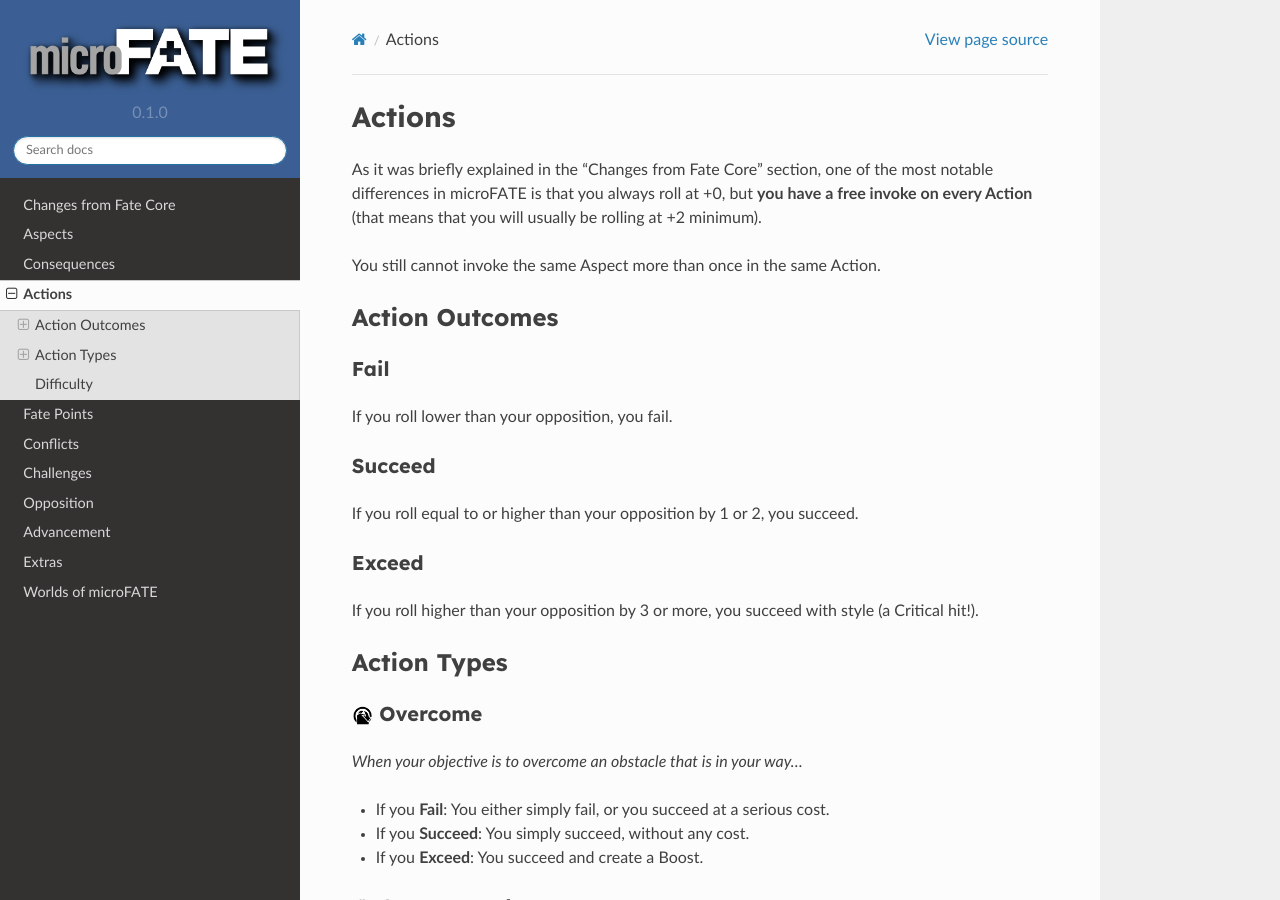
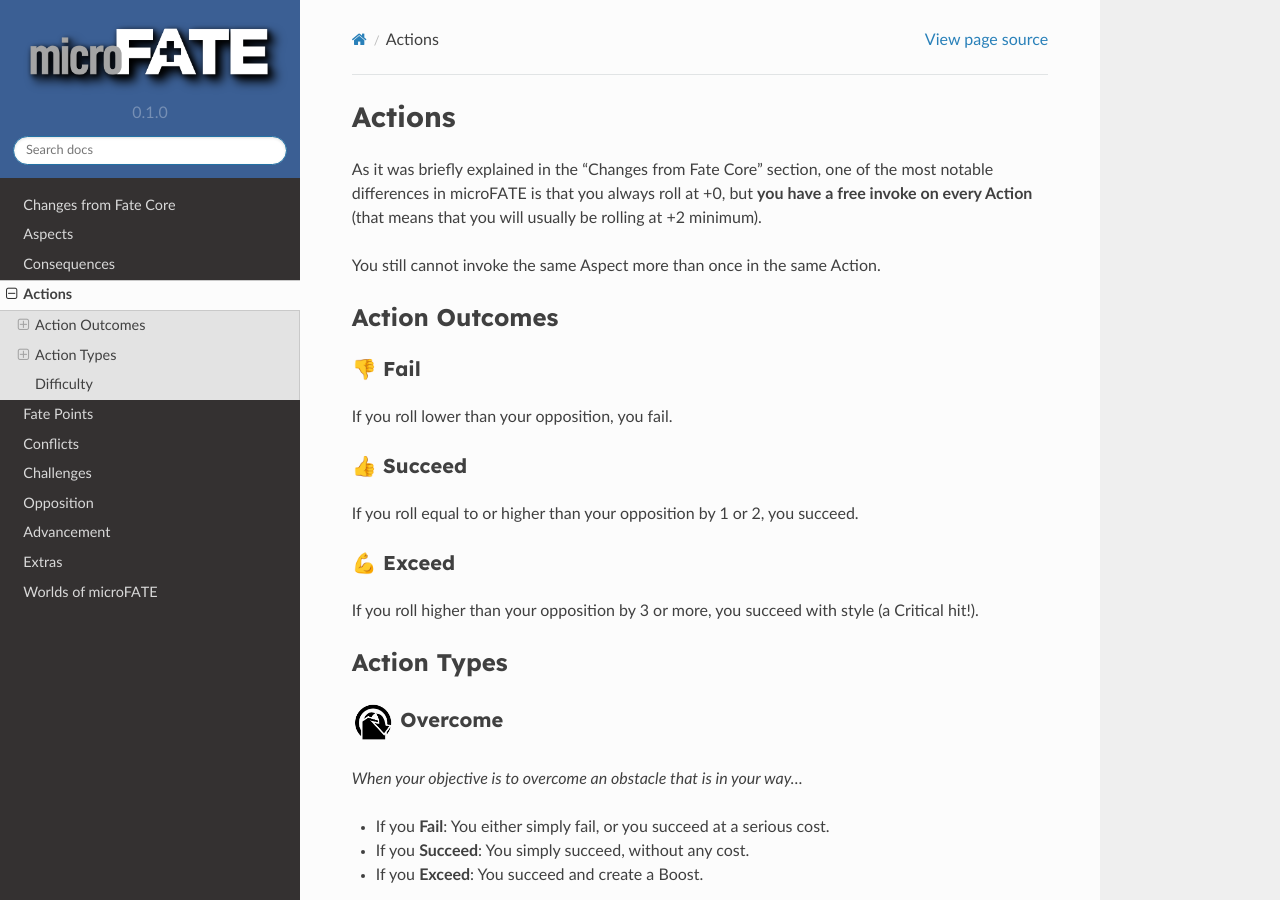
Before and after one commit to TaTooKa/microfate, a Sphinx documentation site: the page built from docs/source/pages/actions.rst, in a window 1280 px wide and 900 px high. Built offline with Sphinx 7.4.7 and the Read the Docs theme 2.0.0, drawn with Linux system fonts in a browser that asks for light colours.

Commit message:
Add emojis and increase icon sizes.

```diff
--- a/docs/source/pages/actions.rst
+++ b/docs/source/pages/actions.rst
@@ -1,14 +1,14 @@
 .. |icon_overcome| image:: ../_static/images/overcome.png
-  :height: 2ex
+  :height: 4ex
 
 .. |icon_caa| image:: ../_static/images/createanadvantage.png
-  :height: 2ex
+  :height: 4ex
 
 .. |icon_attack| image:: ../_static/images/attack.png
-  :height: 2ex
+  :height: 4ex
 
 .. |icon_defend| image:: ../_static/images/defend.png
-  :height: 2ex
+  :height: 4ex
 
 Actions
 =======
@@ -20,18 +20,18 @@
 Action Outcomes
 ---------------
 
-Fail
-~~~~
+👎 Fail
+~~~~~~
 
 If you roll lower than your opposition, you fail.
 
-Succeed
-~~~~~~~
+👍 Succeed
+~~~~~~~~~
 
 If you roll equal to or higher than your opposition by 1 or 2, you succeed.
 
-Exceed
-~~~~~~
+💪 Exceed
+~~~~~~~~
 
 If you roll higher than your opposition by 3 or more, you succeed with style (a Critical hit!).
 
```
